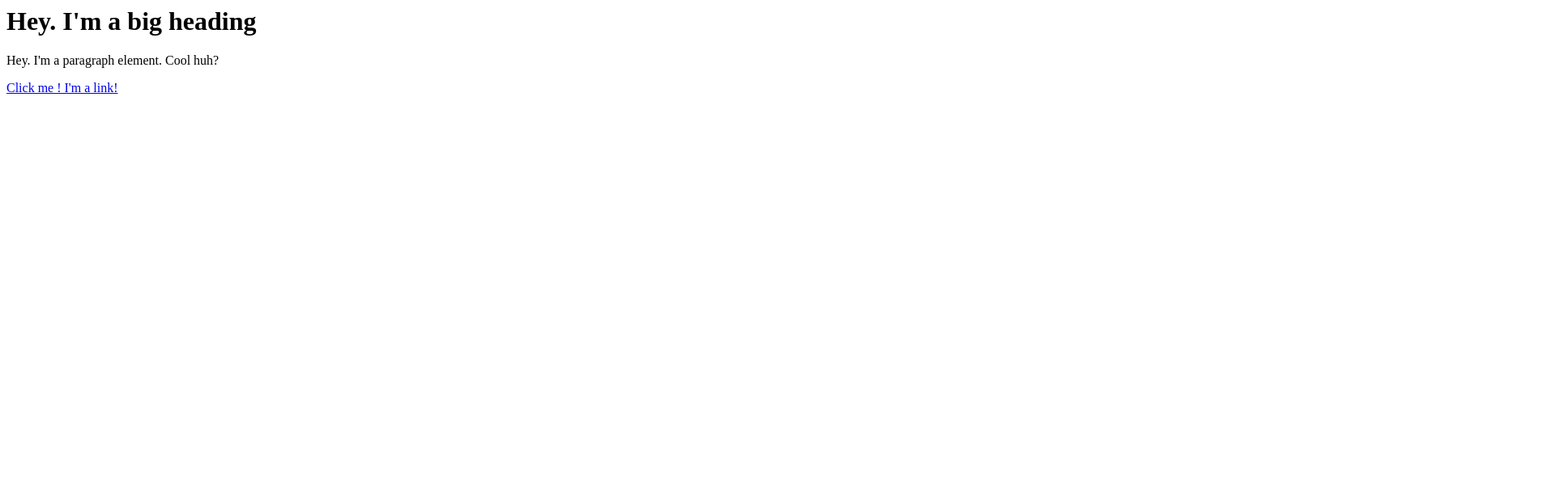
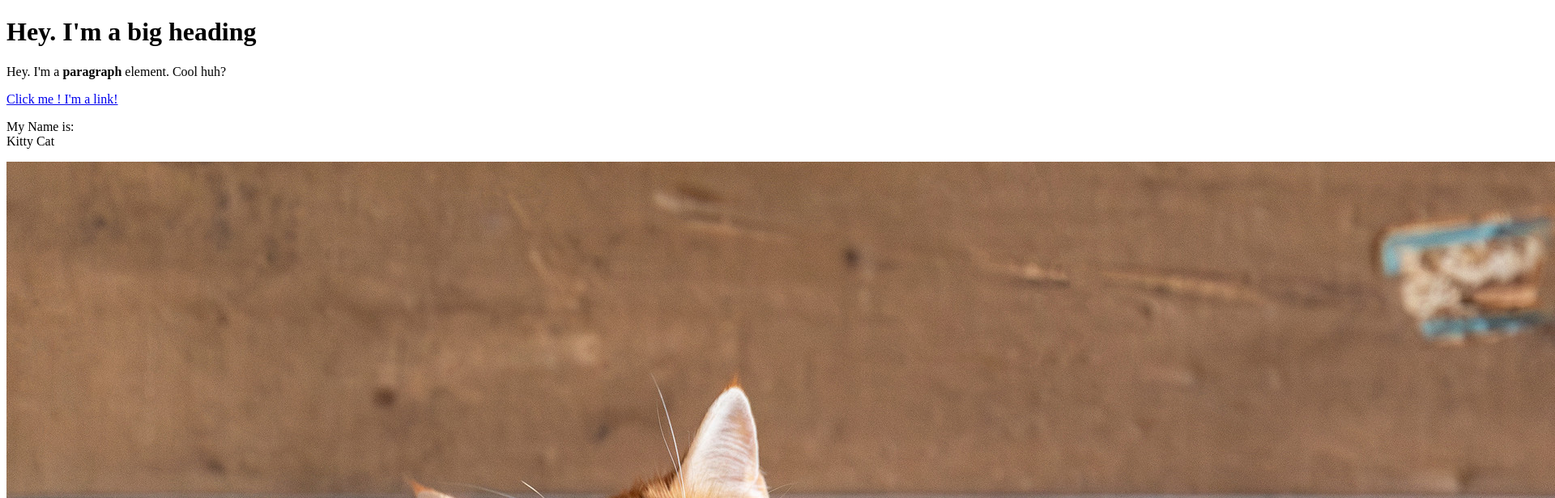
Before and after one commit to WebDevvTommy/cartoon-hero2, a plain HTML site: page Home.html in a window 1280 px wide. Shown: the top 616 px of the page at 81% size, 1920 px wide, since content can reach past the window. Drawn offline with Linux system fonts and the light colour scheme.

Commit message:
Added a cat img and a few more elements

```diff
--- a/Home.html
+++ b/Home.html
@@ -1,3 +1,14 @@
+<!DOCTYPE html>
+<html>
+  <head>
+      <title>Test Page</title>
+  </head>
+  <body>
 <h1>Hey. I'm a big heading </h1>
-<p>Hey. I'm a paragraph element. Cool huh?</p>
+<p>Hey. I'm a <b>paragraph</b> element. Cool huh?</p>
 <a href="https://google.com" target="_blank" title="Let's go to google">Click me ! I'm a link!</a>
+<p>My Name is:<br>
+   Kitty Cat</p>
+<img src="img/cat2.jpeg">
+</body>
+</html>
```
Also changed, not shown: Img/Roar.webp (added), Img/cat.jpeg (added), Img/cat2.jpeg (added).
